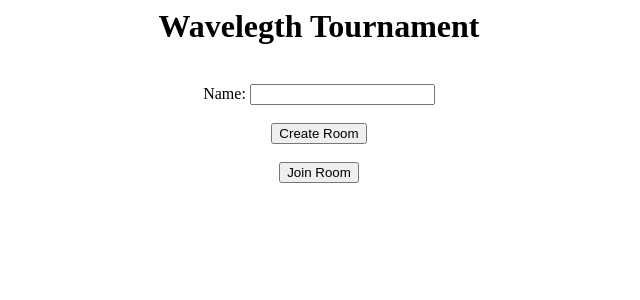
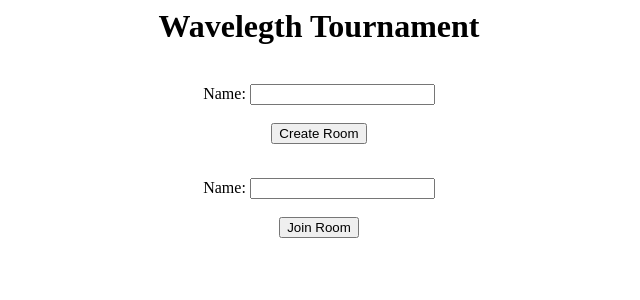
Before and after one commit to PopcornRobot/wavelength, a Django app: page /start_page in a window 1280 px wide. Shown: the top 300 px of the page, without its empty margins (321-961 px from the left). Run offline with Django 3.2, Linux system fonts and the light colour scheme.

Commit message:
fix(wavelength): add app_name into url

```diff
--- a/app/templates/app/start_page.html
+++ b/app/templates/app/start_page.html
@@ -5,24 +5,23 @@
   <h1>Wavelegth Tournament</h1>
   <form action = "player_registration_form" method="post">
       {% csrf_token %}
-      <div class="block">
         <br>
           <label>Name:</label>
-          <input type="text" name="name" >
+          <input type="text" name="name">
         </br>
-      </div>
-      <div class="block">
         <br>
-          <a href=""><button class="button is-success is-fullwidth is-medium mt-5"
-            type="submit">Create Room</button></a>
+          <a href="#"><button type="submit">Create Room</button></a>
         </br>
-      </div>
-      <div class="block">
-        <br>
-          <a href=""><button class="button is-success is-fullwidth is-medium mt-5"
-            type="submit">Join Room</button></a>
-        </br>
-      </div>
+  </form>
+  <form action="" method="post">
+    {% csrf_token %}
+      <br>
+        <label>Name:</label>
+        <input type="text" name="name">
+      </br>
+      <br>
+        <a href="#"><button type="submit">Join Room</button></a>
+      </br>
   </form>
 </center>
 {% endblock %}
--- a/app/urls.py
+++ b/app/urls.py
@@ -1,6 +1,7 @@
 from django.urls import path
+from . import views
 
-from . import views
+app_name="app"
 
 urlpatterns = [
     path('', views.index, name='index'),
--- a/wavelength/urls.py
+++ b/wavelength/urls.py
@@ -16,6 +16,8 @@ Including another URLconf
 from django.contrib import admin
 from django.urls import include, path
 
+app_name="app"
+
 urlpatterns = [
     path('', include('app.urls')),
     path('admin/', admin.site.urls),
```
Also changed, not shown: app/migrations/0001_initial.py.
